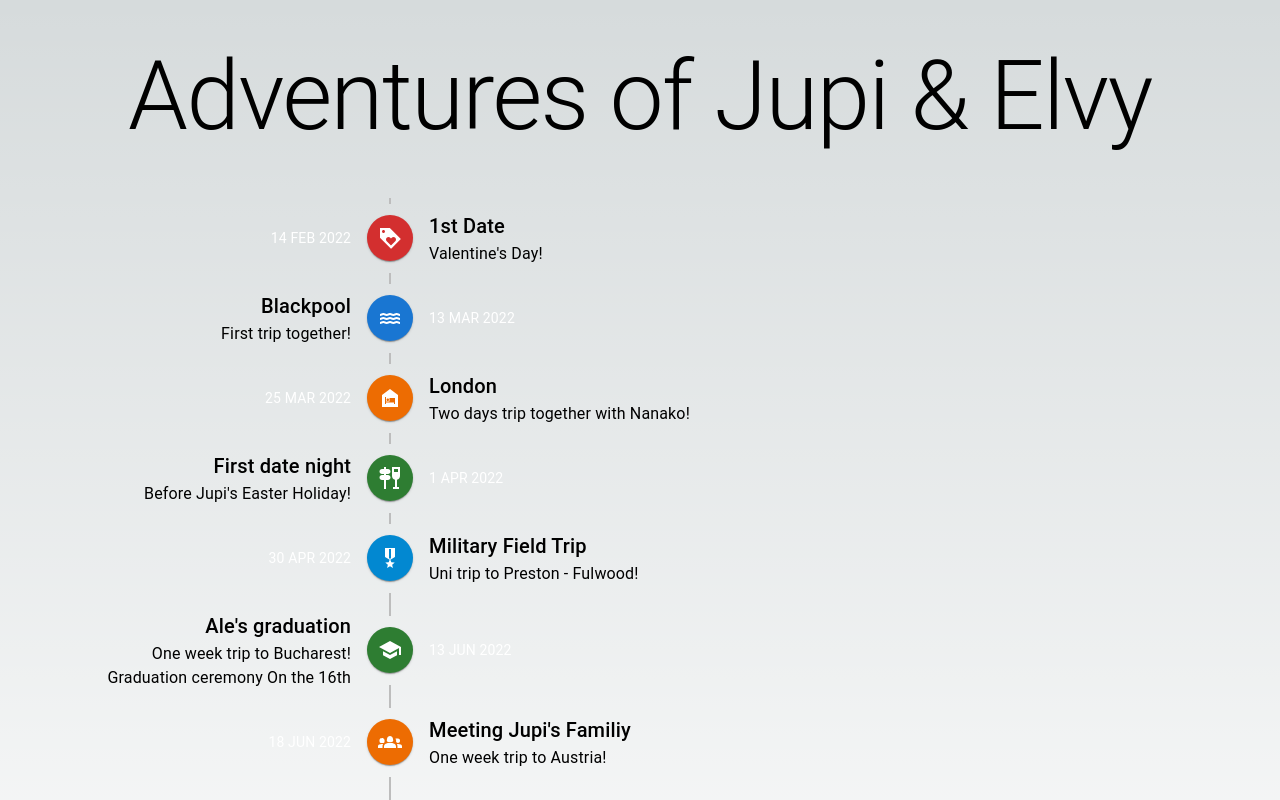
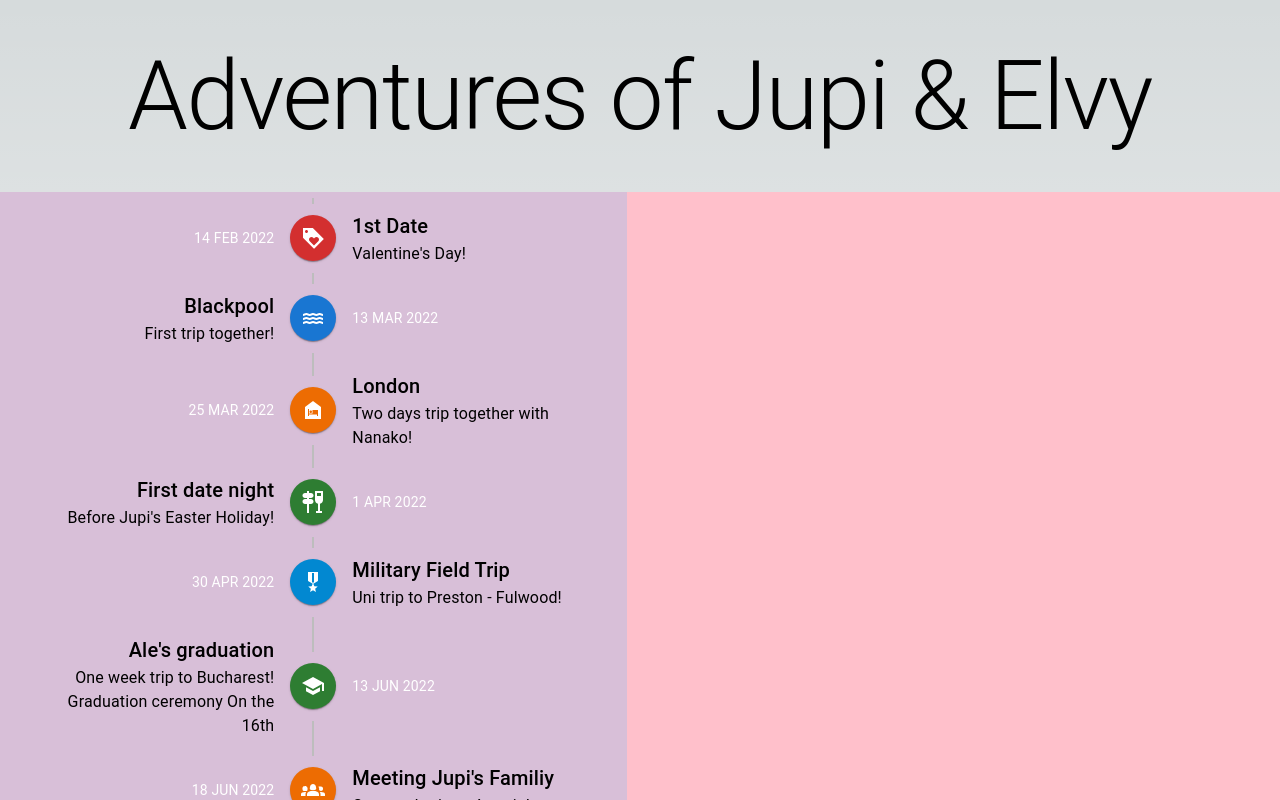
Before and after one commit to Koala0CE/verbose-memory, a Next.js app: page / in a window 1280 px wide. Shown: the top 800 px of the page. Built offline with nearby package versions, Linux system fonts and the light colour scheme.

Commit message:
next static image data

```diff
--- a/src/app/_components/Timeline.tsx
+++ b/src/app/_components/Timeline.tsx
@@ -19,6 +19,14 @@ import TapasIcon from "@mui/icons-material/Tapas";
 import SchoolIcon from "@mui/icons-material/School";
 import { useEffect, useState } from "react";
 import { Pictures } from "./Pictures";
+import Image, { StaticImageData } from "next/image";
+import liverpoolPic from "/public/liverpool.png";
+import blackpoolPic from "/public/blackpool.png";
+import londonPic from "/public/london.png";
+import airPlantsPic from "/public/airPlants.png";
+import bucharestPic from "/public/bucharest.png";
+import scotlandPic from "/public/scotland.png";
+import graduationUclanPic from "/public/graduationUclan.png";
 
 const colour: any = "primary";
 const secondaryColour = "secondary";
@@ -41,7 +49,8 @@ const timelineData = [
     title: "1st Date",
     description: "Valentine's Day!",
     colour: errorColour,
-    imageUrl: "/valentinesDay.png",
+    imageUrl: airPlantsPic,
+
     imageAlt: "Change me",
   },
   {
@@ -50,7 +59,7 @@ const timelineData = [
     title: "Blackpool",
     description: "First trip together!",
     colour: colour,
-    imageUrl: "/blackpool.png",
+    imageUrl: blackpoolPic,
     imageAlt: "Change me",
   },
   {
@@ -59,7 +68,7 @@ const timelineData = [
     title: "London",
     description: "Two days trip together with Nanako!",
     colour: warningColour,
-    imageUrl: "/london.png",
+    imageUrl: londonPic,
     imageAlt: "Change me",
   },
   {
@@ -68,7 +77,7 @@ const timelineData = [
     title: "First date night",
     description: "Before Jupi's Easter Holiday!",
     colour: successColour,
-    imageUrl: "/airPlants.png",
+    imageUrl: airPlantsPic,
     imageAlt: "Change me",
   },
   {
@@ -77,7 +86,7 @@ const timelineData = [
     title: "Military Field Trip",
     description: "Uni trip to Preston - Fulwood!",
     colour: infoColour,
-    imageUrl: "/airPlants.png",
+    imageUrl: airPlantsPic,
     imageAlt: "Change me",
   },
   {
@@ -86,7 +95,7 @@ const timelineData = [
     title: "Ale's graduation",
     description: "One week trip to Bucharest! Graduation ceremony On the 16th",
     colour: successColour,
-    imageUrl: "/bucharest.png",
+    imageUrl: bucharestPic,
     imageAlt: "Change me",
   },
   {
@@ -95,7 +104,7 @@ const timelineData = [
     title: "Meeting Jupi's Familiy",
     description: "One week trip to Austria!",
     colour: warningColour,
-    imageUrl: "/airPlants.png",
+    imageUrl: airPlantsPic,
     imageAlt: "Change me",
   },
   {
@@ -104,7 +113,7 @@ const timelineData = [
     title: "Scotland",
     description: "3 Days Exploring Glasgow & Edinburgh",
     colour: inheritColour,
-    imageUrl: "/scotland.png",
+    imageUrl: scotlandPic,
     imageAlt: "Change me",
   },
   {
@@ -113,7 +122,7 @@ const timelineData = [
     title: "Liverpool",
     description: "One day trip to Liverpool!",
     colour: successColour,
-    imageUrl: "/liverpool.png",
+    imageUrl: liverpoolPic,
     imageAlt: "Change me",
   },
   {
@@ -122,14 +131,20 @@ const timelineData = [
     title: "Our Graduation",
     description: "BSc Software Engineering, UCLAN, Preston, United Kingdom",
     colour: secondaryColour,
-    imageUrl: "/graduationUclan.png",
+    imageUrl: graduationUclanPic,
     imageAlt: "Change me",
   },
 ];
 
 export default function CustomizedTimeline() {
-  const [selectedImageUrl, setSelectedImageUrl] = useState<string | null>(null);
-  const [selectedImageAlt, setSelectedImageAlt] = useState<string | null>(null);
+  // const [selectedImageUrl, setSelectedImageUrl] = useState<string | null>(null);
+  const [selectedImageUrl, setSelectedImageUrl] = useState<
+    string | StaticImageData | null
+  >(null);
+
+  const [selectedImageAlt, setSelectedImageAlt] = useState<
+    string | StaticImageData | null
+  >(null);
 
   const resetSelectedImage = () => {
     setSelectedImageUrl(null);
@@ -148,12 +163,14 @@ export default function CustomizedTimeline() {
   return (
     <>
       <Stack
+        justifyContent={"space-evenly"}
         direction={"row"}
-        // bgcolor={"wheat"}
+        bgcolor={"wheat"}
       >
         {/* Timeline */}
         <Stack
-        //  bgcolor={"thistle"}
+          bgcolor={"thistle"}
+          //  bgcolor={"thistle"}
         >
           <Timeline position="alternate">
             {timelineData.map((item, index) => (
@@ -197,11 +214,14 @@ export default function CustomizedTimeline() {
           </Timeline>
         </Stack>
         {/* Pictures */}
+
         <Stack
+          display={"flex"}
+          alignItems={"center"}
           justifyContent={"center"}
-          // bgcolor={"pink"}
-          width={500}
-          height={500}
+          bgcolor={"pink"}
+          width={700}
+          height={900}
         >
           {selectedImageUrl && selectedImageAlt && (
             <Pictures
@@ -213,8 +233,6 @@ export default function CustomizedTimeline() {
           )}
         </Stack>
       </Stack>
-      {/*  */}
-      <Stack bgcolor={"pink"}></Stack>
     </>
   );
 }
```
